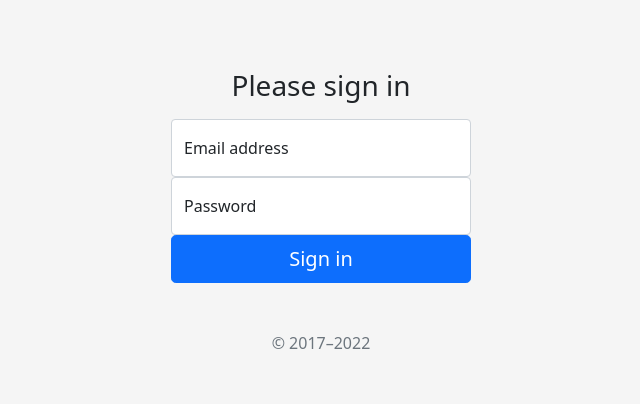
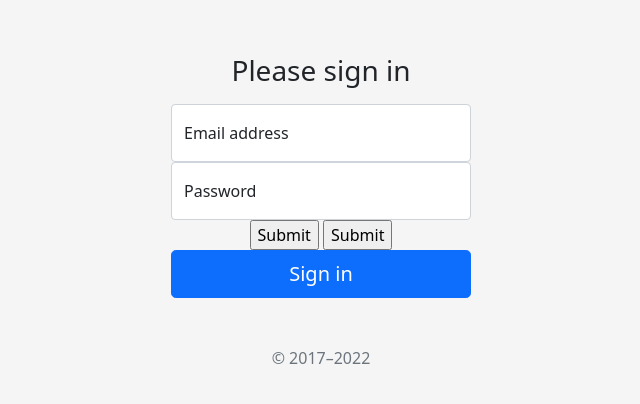
Before and after one commit to akshayysuthar/signin, a plain HTML site: page index.html in a window 1280 px wide. Shown: the part 180-584 px from the top of the page, without its empty margins (319-959 px from the left). Drawn offline with nearby package versions, Linux system fonts and the light colour scheme.

Commit message:
Update index.html

```diff
--- a/index.html
+++ b/index.html
@@ -77,6 +77,16 @@
           <label for="floatingPassword">Password</label>
         </div>
 
+<input type="submit" onClick="myFunction()"/>
+     <script>
+       function myFunction() {
+         window.location.href="http://YouTube.in";
+       }
+     </script>
+<a href="youtube.in">
+      <input type="submit"/>
+     </a>
+
         <button class="w-100 btn btn-lg btn-primary" type="submit">Sign in</button>
         <p class="mt-5 mb-3 text-muted">&copy; 2017–2022</p>
       </form>
```
